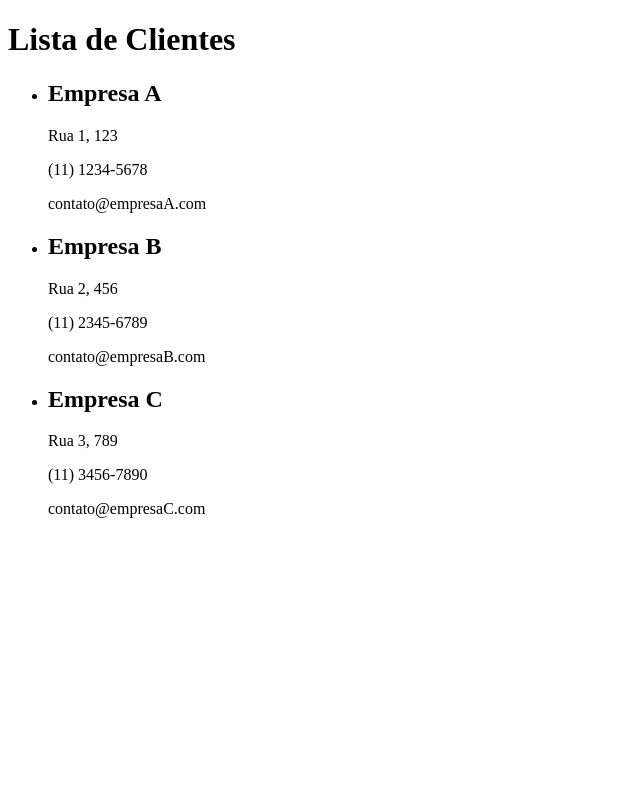
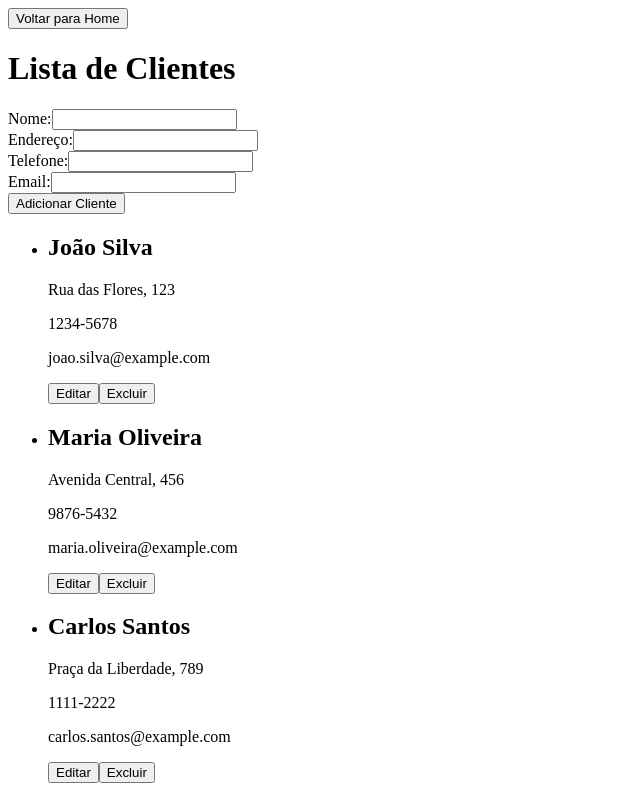
Before and after one commit to WillyGabrielVilela/distribuidoraFront, a React (Vite) app: page /clientes in a window 1280 px wide. Shown: the whole page, without its empty margins (0-640 px from the left). Built offline with nearby package versions, Linux system fonts and the light colour scheme; data requests are answered from the project's data file.

Commit message:
Criação da mecanica de CRUDs da pagina de clientes com db.json

```diff
--- a/db.json
+++ b/db.json
@@ -1,25 +1,25 @@
 {
   "clientes": [
     {
-        "id": 1,
-        "nome": "Empresa A",
-        "endereco": "Rua 1, 123",
-        "telefone": "(11) 1234-5678",
-        "email": "contato@empresaA.com"
+      "nome": "João Silva",
+      "endereco": "Rua das Flores, 123",
+      "telefone": "1234-5678",
+      "email": "joao.silva@example.com",
+      "id": "1"
     },
     {
-        "id": 2,
-        "nome": "Empresa B",
-        "endereco": "Rua 2, 456",
-        "telefone": "(11) 2345-6789",
-        "email": "contato@empresaB.com"
+      "id": "2",
+      "nome": "Maria Oliveira",
+      "endereco": "Avenida Central, 456",
+      "telefone": "9876-5432",
+      "email": "maria.oliveira@example.com"
     },
     {
-        "id": 3,
-        "nome": "Empresa C",
-        "endereco": "Rua 3, 789",
-        "telefone": "(11) 3456-7890",
-        "email": "contato@empresaC.com"
+      "id": "3",
+      "nome": "Carlos Santos",
+      "endereco": "Praça da Liberdade, 789",
+      "telefone": "1111-2222",
+      "email": "carlos.santos@example.com"
     }
   ]
 }
--- a/src/api/clienteApi.ts
+++ b/src/api/clienteApi.ts
@@ -1,22 +1,35 @@
+// clienteApi.ts
 import axios from 'axios';
 
-// const API_URL = 'http://localhost:8080/api/clientes';
 const API_URL = 'http://localhost:5000/clientes';
 
 export interface Cliente {
-  id: number;
+  id: string; // Alterado de number para string
   nome: string;
-  // Outros campos...
+  endereco: string;
+  telefone: string;
+  email: string;
 }
 
+// Pegar todos os clientes
 export const getAllClientes = async (): Promise<Cliente[]> => {
   const response = await axios.get<Cliente[]>(API_URL);
   return response.data;
 };
 
-export const createCliente = async (cliente: Cliente): Promise<Cliente> => {
+// Criar um novo cliente
+export const createCliente = async (cliente: Omit<Cliente, 'id'>): Promise<Cliente> => {
   const response = await axios.post<Cliente>(API_URL, cliente);
   return response.data;
 };
 
-// Outros métodos (update, delete, etc.)
+// Editar um cliente existente
+export const editCliente = async (id: string, cliente: Cliente): Promise<Cliente> => {
+  const response = await axios.put<Cliente>(`${API_URL}/${id}`, cliente);
+  return response.data;
+};
+
+// Excluir um cliente existente
+export const deleteCliente = async (id: string): Promise<void> => {
+  await axios.delete(`${API_URL}/${id}`);
+};
--- a/src/components/ClientList.tsx
+++ b/src/components/ClientList.tsx
@@ -1,35 +1,133 @@
 import React, { useEffect, useState } from 'react';
-import axios from 'axios';
-
-interface Cliente {
-  id: number;
-  nome: string;
-  endereco: string;
-  telefone: string;
-  email: string;
-}
-
-const API_URL = 'http://localhost:5000/clientes'
+import { useNavigate } from 'react-router-dom'; // Importar useNavigate
+import { getAllClientes, createCliente, editCliente, deleteCliente, Cliente } from '../api/clienteApi';
 
 const Clientes: React.FC = () => {
+  const navigate = useNavigate(); // Inicializar o hook useNavigate
   const [clientes, setClientes] = useState<Cliente[]>([]);
+  const [novoCliente, setNovoCliente] = useState<Omit<Cliente, 'id'>>({
+    nome: '',
+    endereco: '',
+    telefone: '',
+    email: ''
+  });
+  const [editando, setEditando] = useState<Cliente | null>(null);
 
   useEffect(() => {
-    axios.get(API_URL)
-      .then(response => setClientes(response.data))
-      .catch(error => console.error('Erro ao buscar clientes:', error));
+    carregarClientes();
   }, []);
+
+  const carregarClientes = async () => {
+    try {
+      const clientes = await getAllClientes();
+      setClientes(clientes);
+    } catch (error) {
+      console.error('Erro ao carregar clientes:', error);
+    }
+  };
+
+  const handleSubmit = async (e: React.FormEvent) => {
+    e.preventDefault();
+    try {
+      if (editando) {
+        await editCliente(editando.id, { ...novoCliente, id: editando.id });
+        setEditando(null);
+      } else {
+        await createCliente(novoCliente);
+      }
+      setNovoCliente({ nome: '', endereco: '', telefone: '', email: '' });
+      carregarClientes();
+    } catch (error) {
+      console.error('Erro ao salvar cliente:', error);
+    }
+  };
+
+  const handleEdit = (cliente: Cliente) => {
+    setNovoCliente({
+      nome: cliente.nome,
+      endereco: cliente.endereco,
+      telefone: cliente.telefone,
+      email: cliente.email
+    });
+    setEditando(cliente);
+  };
+
+  const handleDelete = async (id: string) => {
+    try {
+      await deleteCliente(id);
+      carregarClientes();
+    } catch (error) {
+      console.error('Erro ao excluir cliente:', error);
+    }
+  };
+
+  const handleChange = (e: React.ChangeEvent<HTMLInputElement>) => {
+    setNovoCliente({
+      ...novoCliente,
+      [e.target.name]: e.target.value
+    });
+  };
 
   return (
     <div>
+      <button onClick={() => navigate('/')}>Voltar para Home</button> {/* Botão de navegação */}
       <h1>Lista de Clientes</h1>
+
+      <form onSubmit={handleSubmit}>
+        <div>
+          <label>Nome:</label>
+          <input
+            type="text"
+            name="nome"
+            value={novoCliente.nome}
+            onChange={handleChange}
+            required
+          />
+        </div>
+        <div>
+          <label>Endereço:</label>
+          <input
+            type="text"
+            name="endereco"
+            value={novoCliente.endereco}
+            onChange={handleChange}
+            required
+          />
+        </div>
+        <div>
+          <label>Telefone:</label>
+          <input
+            type="text"
+            name="telefone"
+            value={novoCliente.telefone}
+            onChange={handleChange}
+            required
+          />
+        </div>
+        <div>
+          <label>Email:</label>
+          <input
+            type="email"
+            name="email"
+            value={novoCliente.email}
+            onChange={handleChange}
+            required
+          />
+        </div>
+        <button type="submit">
+          {editando ? 'Atualizar Cliente' : 'Adicionar Cliente'}
+        </button>
+      </form>
+
       <ul>
-        {clientes.map(cliente => (
+        {clientes.map((cliente) => (
           <li key={cliente.id}>
             <h2>{cliente.nome}</h2>
             <p>{cliente.endereco}</p>
             <p>{cliente.telefone}</p>
             <p>{cliente.email}</p>
+            <button onClick={() => handleEdit(cliente)}>Editar</button>
+            <button onClick={() => handleDelete(cliente.id)}>Excluir</button>
           </li>
         ))}
       </ul>
```
Lines whose indentation alone changed are shown as unchanged.
